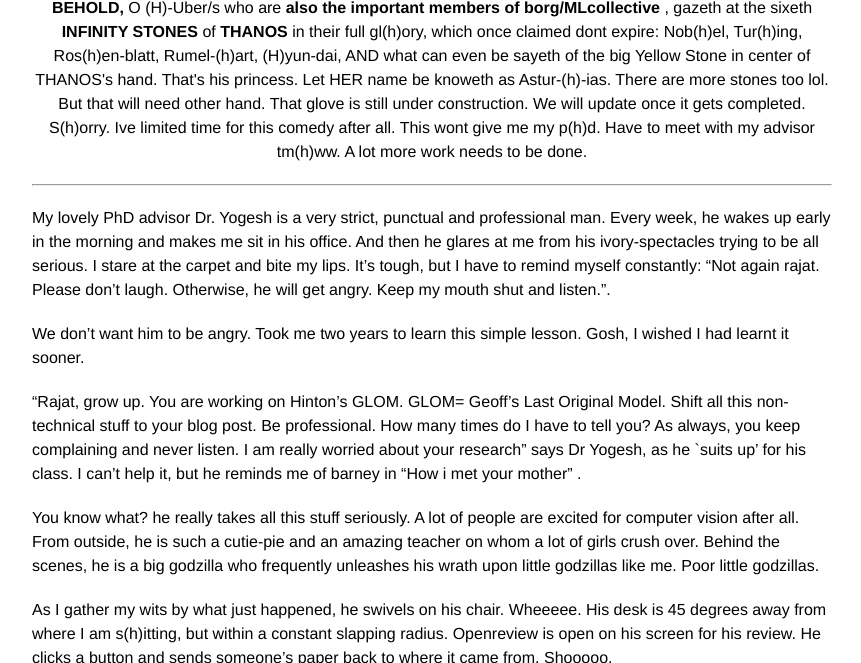
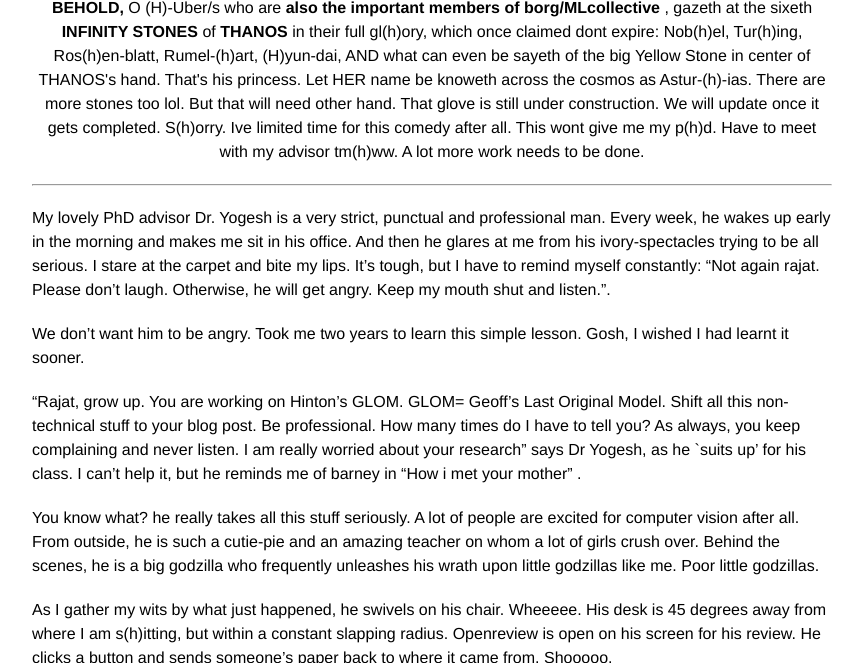
Before and after one commit to rajatmodi62/rajatmodi62.github.io, a Jekyll site: the page built from _posts/2024-10-26-hinton_apm.md, in a window 1280 px wide and 900 px high, scrolled down 2717 px, cut to the strip 237-900 px from the top of the window. Shown: the whole strip, without its empty margins (208-1069 px from the left). Built offline with Jekyll 4.4.1, drawn with Linux system fonts in a browser that asks for light colours; comment, search, counter and statistics services are not loaded.

```diff
--- a/_posts/2024-10-26-hinton_apm.md
+++ b/_posts/2024-10-26-hinton_apm.md
@@ -69,7 +69,7 @@ p.s. We have the supreme controllers, lords of the rings,  from <b>(H)-Uber/s to
     <img class="img-fluid" src="{{ site.baseurl }}\assets\img\apm\infinity_stone.png" style="width: 50%; height: auto;"> <!-- Image width is 50% of its parent -->
 </div>
 <div class="caption" style="text-align: center;">
-    <b> BEHOLD,</b> O (H)-Uber/s who are <b>also the important members of borg/MLcollective </b>, gazeth at the sixeth <b> INFINITY STONES</b> of <b>THANOS</b> in their full gl(h)ory, which once claimed dont expire: Nob(h)el, Tur(h)ing, Ros(h)en-blatt, Rumel-(h)art, (H)yun-dai, AND what can even be sayeth of the big Yellow Stone in center of THANOS's hand. That's his princess. Let HER name be knoweth as Astur-(h)-ias. There are more stones too lol. But that will need other hand. That glove is still under construction. We will update once it gets completed. S(h)orry. Ive limited time for this comedy after all. This wont give me my p(h)d. Have to meet with my advisor tm(h)ww. A lot more work needs to be done.
+    <b> BEHOLD,</b> O (H)-Uber/s who are <b>also the important members of borg/MLcollective </b>, gazeth at the sixeth <b> INFINITY STONES</b> of <b>THANOS</b> in their full gl(h)ory, which once claimed dont expire: Nob(h)el, Tur(h)ing, Ros(h)en-blatt, Rumel-(h)art, (H)yun-dai, AND what can even be sayeth of the big Yellow Stone in center of THANOS's hand. That's his princess. Let HER name be knoweth across the cosmos as Astur-(h)-ias. There are more stones too lol. But that will need other hand. That glove is still under construction. We will update once it gets completed. S(h)orry. Ive limited time for this comedy after all. This wont give me my p(h)d. Have to meet with my advisor tm(h)ww. A lot more work needs to be done.
 </div>
 <!-- And now, as even the stars spanning the cosmos <b> shall be forced to bear witness </b>  this grandiose-moment , under the sacred laws of academic-tradition spanning <b> millennia </b>, and the blessings of esteemed NeurIPS program committee, <b>(Me)mbers of the (ML)Collective</b> on this twenty eighth day of the month of october in the year 2024 of our humble lord <b>Jesus Christ</b>  hereby lay claim to  Yannic Kilcher’s <b>“(Me)-GLO-(MiL)-lennia”</b>. Member's locations can include any land, water, spaceships, and inside volcanoes too. May this claim forever rest <b>UNWAVERING, UNDILUTED and UNCHALLENGED </b>.
 
```
